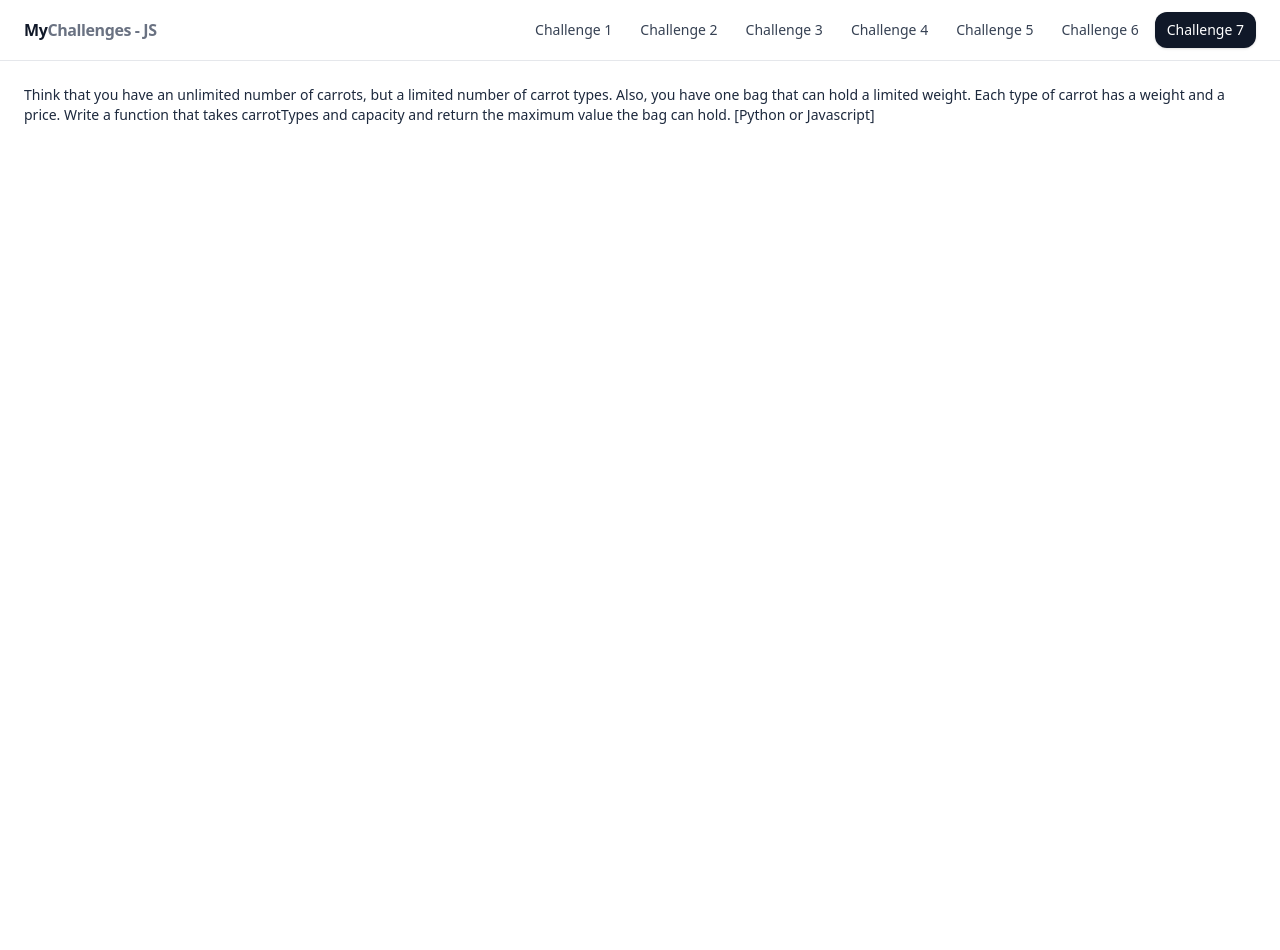
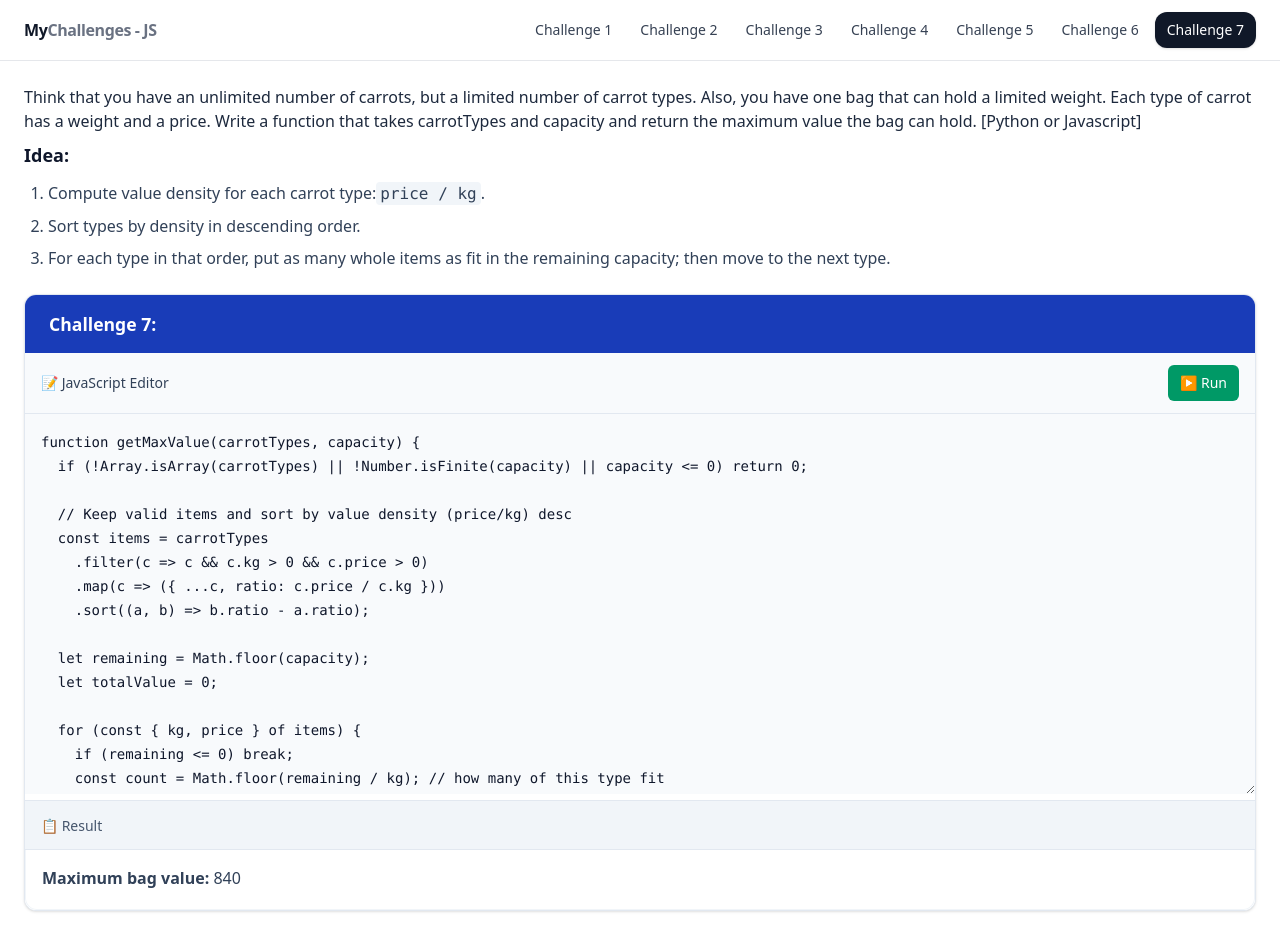
Before and after one commit to hugobenti/challenges, a Next.js app: page /challenge7 in a window 1280 px wide. Shown: the top 950 px of the page. Before the commit the page ends 861 px from the top, so only its background shows below. Built offline with nearby package versions, Linux system fonts and the light colour scheme.

Commit message:
feat: add challenge 7

```diff
--- /dev/null
+++ b/src/app/challenge7/chalange7.ts
@@ -0,0 +1,34 @@
+export const challenge_7 =  `function getMaxValue(carrotTypes, capacity) {
+  if (!Array.isArray(carrotTypes) || !Number.isFinite(capacity) || capacity <= 0) return 0;
+
+  // Keep valid items and sort by value density (price/kg) desc
+  const items = carrotTypes
+    .filter(c => c && c.kg > 0 && c.price > 0)
+    .map(c => ({ ...c, ratio: c.price / c.kg }))
+    .sort((a, b) => b.ratio - a.ratio);
+
+  let remaining = Math.floor(capacity);
+  let totalValue = 0;
+
+  for (const { kg, price } of items) {
+    if (remaining <= 0) break;
+    const count = Math.floor(remaining / kg); // how many of this type fit
+    if (count > 0) {
+      totalValue += count * price;
+      remaining -= count * kg;
+    }
+  }
+  return totalValue;
+}
+
+// Example:
+const carrotTypes = [{ kg: 5, price: 100 }, { kg: 7, price: 150 }, { kg: 3, price: 70 }];
+const capacity = 36;
+
+
+const response = document.getElementById('response');
+response.innerHTML = \`
+  <div>
+    <p><strong>Maximum bag value:</strong> \${getMaxValue(carrotTypes, capacity)}</p>
+  </div>\`
+`
--- a/src/app/challenge7/page.tsx
+++ b/src/app/challenge7/page.tsx
@@ -1,15 +1,39 @@
 "use client";
+
+import CodeSnippet from "../components/CodeSnippet";
+import { challenge_7 } from "./chalange7";
 
 export default function Challenge7() {
   return (
     <div className="min-h-screen bg-white p-6">
-      <p className="text-sm font-medium text-slate-800 mb-6">
+      <p className="ont-medium text-slate-800 mb-2">
         Think that you have an unlimited number of carrots, but a limited number
         of carrot types. Also, you have one bag that can hold a limited weight.
         Each type of carrot has a weight and a price. Write a function that
         takes carrotTypes and capacity and return the maximum value the bag can
         hold. [Python or Javascript]
       </p>
+
+      <div className="mb-6">
+        <h2 className="text-lg font-semibold text-slate-900">Idea:</h2>
+        <ol className="mt-3 list-decimal pl-6 space-y-2 text-slate-700">
+          <li>
+            Compute value density for each carrot type:
+            <code className="rounded bg-slate-100 px-1 py-0.5">price / kg</code>
+            .
+          </li>
+          <li>
+            Sort types by density in{" "}
+            <span className="font-medium">descending</span> order.
+          </li>
+          <li>
+            For each type in that order, put as many whole items as fit in the
+            remaining capacity; then move to the next type.
+          </li>
+        </ol>
+      </div>
+
+      <CodeSnippet title="Challenge 7:" initialCode={challenge_7} />
     </div>
   );
 }
```
